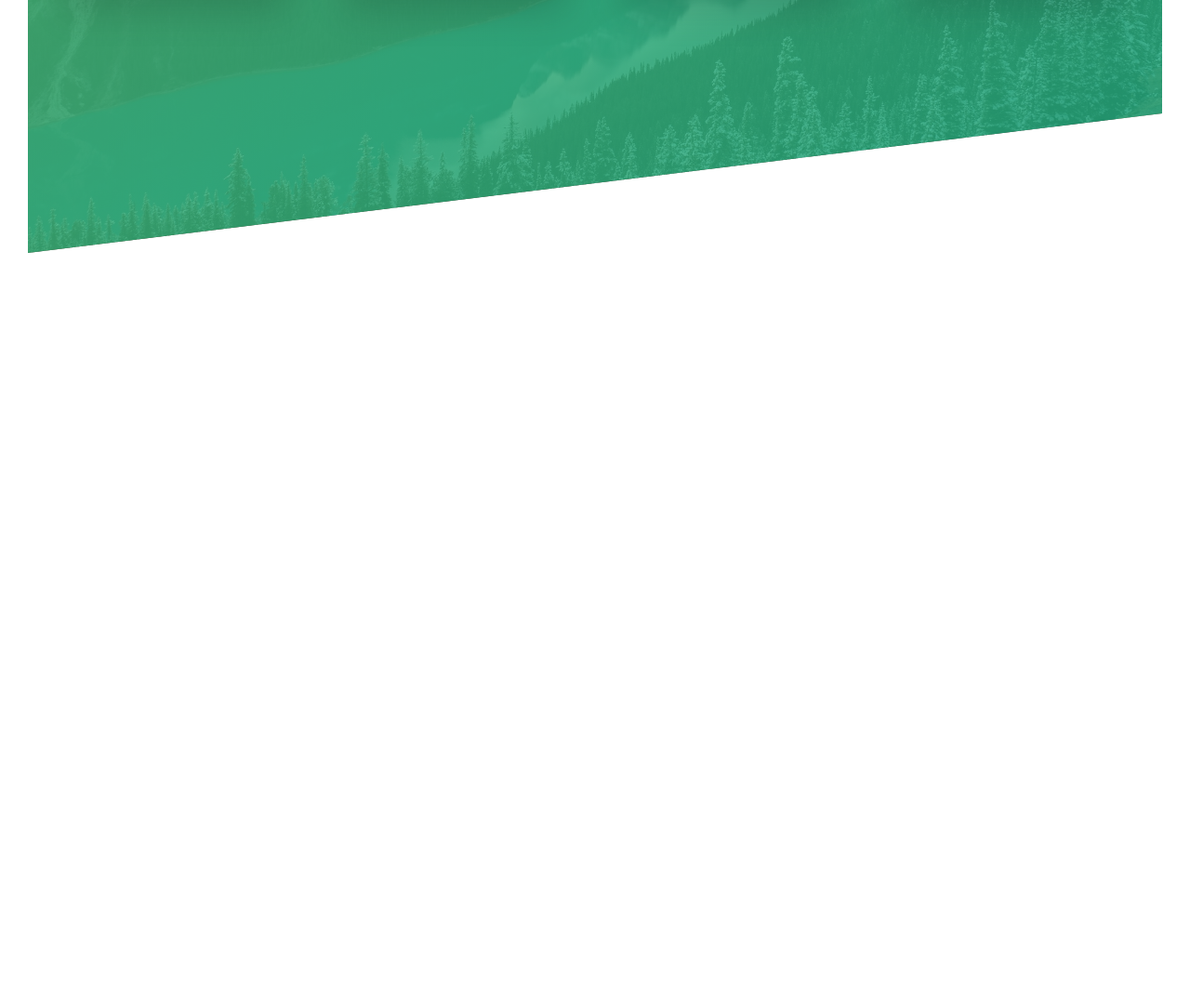
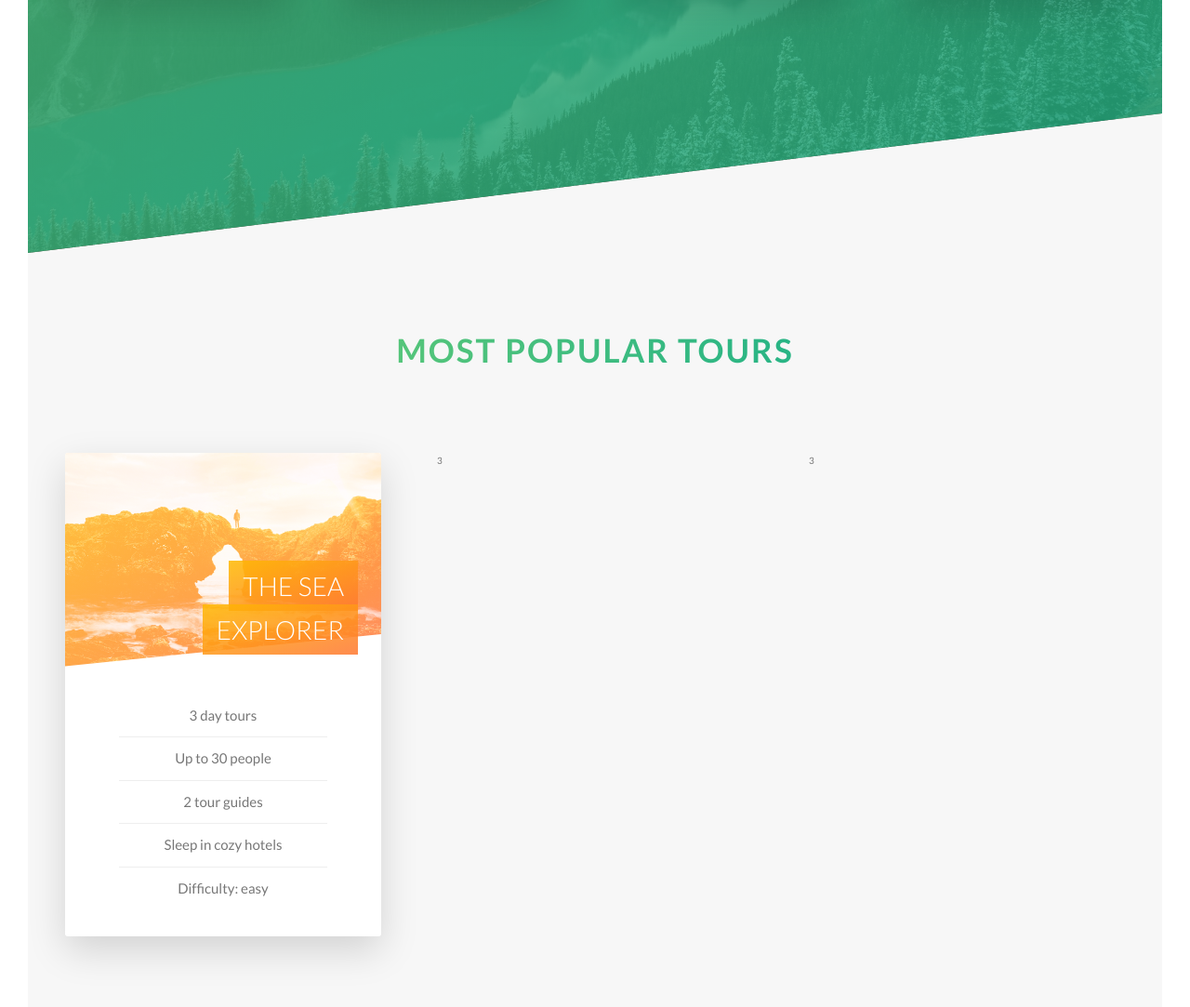
Before and after one commit to seokenny/natours, a website: page index.html in a window 1280 px wide. Shown: the part 1961-3044 px from the top of the page at 93% size. Before the commit the page ends 2233 px from the top, so only its background shows below. Drawn offline with Linux system fonts and the light colour scheme.

Commit message:
Card front base done
backface-visibility: hidden
perspective: 150rem
background-blend-mode: screen
box-decoration-break: clone

```diff
--- a/index.html
+++ b/index.html
@@ -95,6 +95,48 @@
                     </div>
                 </div>
             </section>
+
+            <section class="section-tours">
+                <div class="u-center-text u-margin-bottom-big">
+                    <h2 class="heading-secondary">
+                        Most popular tours
+                    </h2>
+                </div>
+
+                <div class="row">
+                    <div class="col-1-of-3">
+                        <div class="card">
+                            <div class="card__side card__side--front">
+                                <div class="card__picture card__picture--1">
+                                    &nbsp;
+                                </div>
+                                <h4 class="card__heading">
+                                    <span class="card__heading-span card__heading-span--1">The Sea Explorer</span>
+                                </h4>
+                                <div class="card__details">
+                                    <ul>
+                                        <li>3 day tours</li>
+                                        <li>Up to 30 people</li>
+                                        <li>2 tour guides</li>
+                                        <li>Sleep in cozy hotels</li>
+                                        <li>Difficulty: easy</li>
+                                    </ul>
+                                </div>
+                            </div>
+                            <div class="card__side card__side--back card__side--back--1">
+                                BACK
+                            </div>
+                        </div>
+                    </div>
+                    <div class="col-1-of-3">
+                        <div class="card">3</div>
+                    </div>
+                    <div class="col-1-of-3">
+                        <div class="card">3</div>
+                    </div>
+                </div>
+            </section>
+
         </main>
 
     </body>
--- a/sass/abstract/_variables.scss
+++ b/sass/abstract/_variables.scss
@@ -3,7 +3,14 @@ $color-primary: #7ed56f;
 $color-primary-light: #55c57a;
 $color-primary-dark: #28b485;
 
+$color-secondary-light: #ffb900;
+$color-secondary-dark: #ff7730;
+
+$color-tertiary-light: #2998ff;
+$color-tertiary-dark: #5643fa;
+
 $color-grey-light-1: #f7f7f7;
+$color-grey-light-2: #eee;
 
 $color-black: black;
 $color-grey-dark: #777;
--- /dev/null
+++ b/sass/components/_card.scss
@@ -0,0 +1,108 @@
+.card {
+    perspective: 150rem;
+    -moz-perspective: 150rem;
+    position: relative;
+    height: 52rem;
+
+    &__side {
+        font-size: 2rem;
+        height: 52rem;
+        transition: all .8s ease-in-out;
+        position: absolute;
+        top: 0;
+        left: 0;
+        width: 100%;
+        //hides the back part of the element
+        backface-visibility: hidden;
+        border-radius: 3px;
+        overflow: hidden;
+        box-shadow: 0 1.5rem 4rem rgba($color-black, .15);
+
+        &--front {
+            background-color: $color-white;
+        }
+        &--back {
+            transform: rotateY(180deg);
+
+            &--1 {
+                background-image: linear-gradient(to right bottom, $color-secondary-light, $color-secondary-dark);
+            }
+            &--2 {
+                background-image: linear-gradient(to right bottom, $color-primary-light, $color-primary-dark);
+            }
+            &--3 {
+                background-image: linear-gradient(to right bottom, $color-tertiary-light, $color-tertiary-dark);
+            }
+        }
+    }
+
+    &:hover &__side--front {
+        transform: rotateY(-180deg);
+    }
+    &:hover &__side--back {
+        transform: rotateY(0);
+    }
+
+    //Front side of card styling
+    &__picture {
+        background-size: cover;
+        height: 23rem;
+        //Similar to photoshop exp: overlay, soft light
+        background-blend-mode: screen;
+        -webkit-clip-path: polygon(0 0, 100% 0, 100% 85%, 0 100%);
+        clip-path: polygon(0 0, 100% 0, 100% 85%, 0 100%);
+
+        &--1 {
+            background-image:
+                linear-gradient(to right bottom, $color-secondary-light, $color-secondary-dark),
+                url("../img/nat-5.jpg");
+        }
+        &--2 {
+            background-image: url("../img/nat-5.jpg");
+        }
+        &--3 {
+            background-image: url("../img/nat-5.jpg");
+        }
+    }
+
+    &__heading {
+        font-size: 2.8rem;
+        font-weight: 300;
+        text-transform: uppercase;
+        color: $color-white;
+        text-align: right;
+        position: absolute;
+        top: 12rem;
+        right: 2.5rem;
+        width: 75%;
+
+    }
+
+    &__heading-span {
+        padding: 1rem 1.5rem;
+        //Copies css from one box to another
+        -webkit-box-decoration-break: clone;
+        box-decoration-break: clone;
+
+        &--1 {
+            background-image: linear-gradient(to right bottom, rgba($color-secondary-light, .85), rgba($color-secondary-dark, .85));
+        }
+    }
+
+    &__details {
+        padding: 3rem;
+        ul {
+            list-style: none;
+            width: 80%;
+            margin: 0 auto;
+            li {
+                text-align: center;
+                font-size: 1.5rem;
+                padding: 1rem;
+                &:not(:last-child) {
+                    border-bottom: 1px solid $color-grey-light-2;
+                }
+            }
+        }
+    }
+}
--- a/sass/layout/_header.scss
+++ b/sass/layout/_header.scss
@@ -8,6 +8,7 @@
     background-size: cover;
     background-position: top;
     /**Top left, top right, bottom right, bottom left**/
+    -webkit-clip-path: polygon(0 0, 100% 0, 100% 90%, 0 100%);
     clip-path: polygon(0 0, 100% 0, 100% 90%, 0 100%);
     position:relative;
 
--- a/sass/main.scss
+++ b/sass/main.scss
@@ -8,6 +8,7 @@
 @import "base/utilities";
 
 @import "components/button";
+@import "components/card";
 @import "components/composition";
 @import "components/feature-box";
 
--- a/sass/pages/_home.scss
+++ b/sass/pages/_home.scss
@@ -21,3 +21,9 @@
         transform: skewY(7deg);
     }
 }
+
+.section-tours {
+    background-color: $color-grey-light-1;
+    padding: 25rem 0 50rem 0;
+    margin-top: -10rem;
+}
```
Also changed, not shown: css/style.css.
